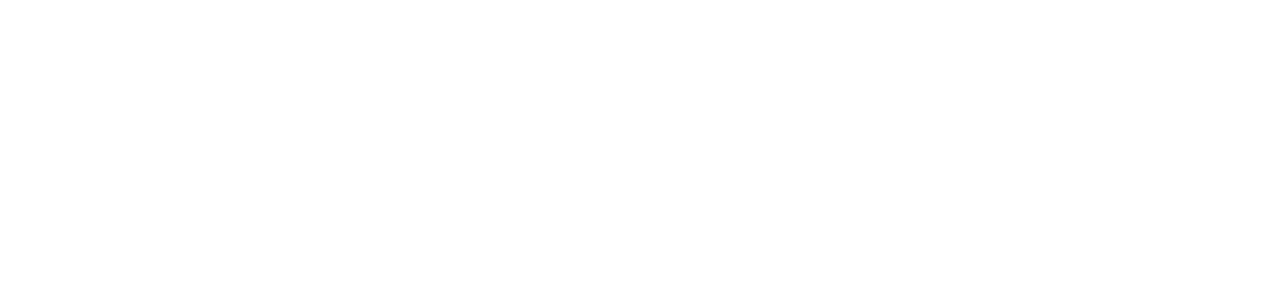
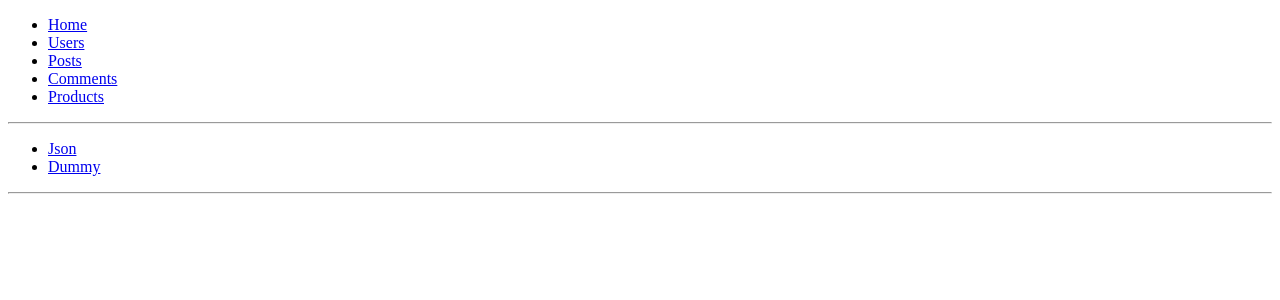
Before and after one commit to 6Vikich9/Okten_React, a React (Vite) app: page /posts in a window 1280 px wide. Shown: the top 300 px of the page. Built offline with nearby package versions, Linux system fonts and the light colour scheme.

Commit message:
done second task in HW_3

```diff
--- /dev/null
+++ b/src/components/menu/menu.tsx
@@ -0,0 +1,18 @@
+import {Link} from "react-router-dom";
+
+const Menu=()=>
+{
+    return(
+        <div>
+            <ul>
+                <li><Link to={'/'}>Home</Link></li>
+                <li><Link to={'/users'}>Users</Link></li>
+                <li><Link to={'/posts'}>Posts</Link></li>
+                <li><Link to={'/comments'}>Comments</Link></li>
+                <li><Link to={'/products'}>Products</Link></li>
+            </ul>
+        </div>
+    )
+}
+
+export default Menu
--- /dev/null
+++ b/src/layout/main-layout.tsx
@@ -0,0 +1,15 @@
+import Menu from "../components/menu/menu.tsx";
+import {Outlet} from "react-router-dom";
+
+const MainLayout=()=>
+{
+    return(
+        <div>
+            <Menu/>
+            <hr/>
+            <Outlet/>
+        </div>
+    )
+}
+
+export default MainLayout
--- a/src/main.tsx
+++ b/src/main.tsx
@@ -1,7 +1,52 @@
 import { createRoot } from 'react-dom/client'
 import './index.css'
-import App from './App.tsx'
+import {createBrowserRouter, RouterProvider} from "react-router-dom";
+import MainLayout from "./layout/main-layout.tsx";
+import HomePage from "./pages/home-page.tsx";
+import UsersPage from "./pages/users-page.tsx";
+import PostsPage from "./pages/posts-page.tsx";
+import CommentsPage from "./pages/comments-page.tsx";
+import JsonPlaceholderPage from "./pages/jsonplaceholder-page.tsx";
+import DummyJsonPage from "./pages/dummyJson-page.tsx";
 
-createRoot(document.getElementById('root')!).render(
-    <App />
+function ProductsPage() {
+    return null;
+}
+
+const router=createBrowserRouter(
+    [
+        {path:'/', element:<MainLayout/>,
+            children:
+                [
+                    {path:'',element:<HomePage/>},
+                    {path:'users', element:<UsersPage/>,
+                        children:
+                        [
+                            {path:'jsonplaceholder', element:<JsonPlaceholderPage/>},
+                            {path:'dummyjson', element:<DummyJsonPage/>},
+                        ]
+                    },
+                    {path:'posts', element:<PostsPage/>,
+                        children:
+                            [
+                                {path:'jsonplaceholder', element:<JsonPlaceholderPage/>},
+                                {path:'dummyjson', element:<DummyJsonPage/>},
+                            ]
+                    },
+
+                    {path:'comments', element:<CommentsPage/>,
+                        children:
+                        [
+                            {path:'jsonplaceholder', element:<JsonPlaceholderPage/>},
+                        ]
+                    },
+                    {path:'products', element:<ProductsPage/>},
+                ]
+        },
+    ]
 )
+
+createRoot(document.getElementById('root')!)
+    .render(
+        <RouterProvider router={router}/>
+    )
--- /dev/null
+++ b/src/pages/comments-page.tsx
@@ -0,0 +1,16 @@
+import {Link, Outlet} from "react-router-dom";
+
+const CommentsPage=()=>
+{
+    return(
+        <div>
+            <ul>
+                <li><Link to={'/jsonplaceholder'}>Json</Link></li>
+            </ul>
+            <hr/>
+            <Outlet/>
+        </div>
+    )
+}
+
+export default CommentsPage
--- /dev/null
+++ b/src/pages/dummyJson-page.tsx
@@ -0,0 +1,8 @@
+const DummyJsonPage=()=>
+{
+    return(
+        <div> </div>
+    )
+}
+
+export default DummyJsonPage
--- /dev/null
+++ b/src/pages/home-page.tsx
@@ -0,0 +1,8 @@
+const HomePage=()=>
+{
+    return(
+        <div> </div>
+    )
+}
+
+export default HomePage
--- /dev/null
+++ b/src/pages/jsonplaceholder-page.tsx
@@ -0,0 +1,8 @@
+const JsonPlaceholderPage=()=>
+{
+    return(
+        <div> </div>
+    )
+}
+
+export default JsonPlaceholderPage
--- /dev/null
+++ b/src/pages/posts-page.tsx
@@ -0,0 +1,17 @@
+import {Link, Outlet} from "react-router-dom";
+
+const PostsPage=()=>
+{
+    return(
+        <div>
+            <ul>
+                <li><Link to={'/jsonplaceholder'}>Json</Link></li>
+                <li><Link to={'/dummyjson'}>Dummy</Link></li>
+            </ul>
+            <hr/>
+            <Outlet/>
+        </div>
+    )
+}
+
+export default PostsPage
--- /dev/null
+++ b/src/pages/users-page.tsx
@@ -0,0 +1,17 @@
+import {Link, Outlet} from "react-router-dom";
+
+const UsersPage=()=>
+{
+    return(
+        <div>
+            <ul>
+                <li><Link to={'/jsonplaceholder'}>Json</Link></li>
+                <li><Link to={'/dummyjson'}>Dummy</Link></li>
+            </ul>
+            <hr/>
+            <Outlet/>
+        </div>
+    )
+}
+
+export default UsersPage
```
